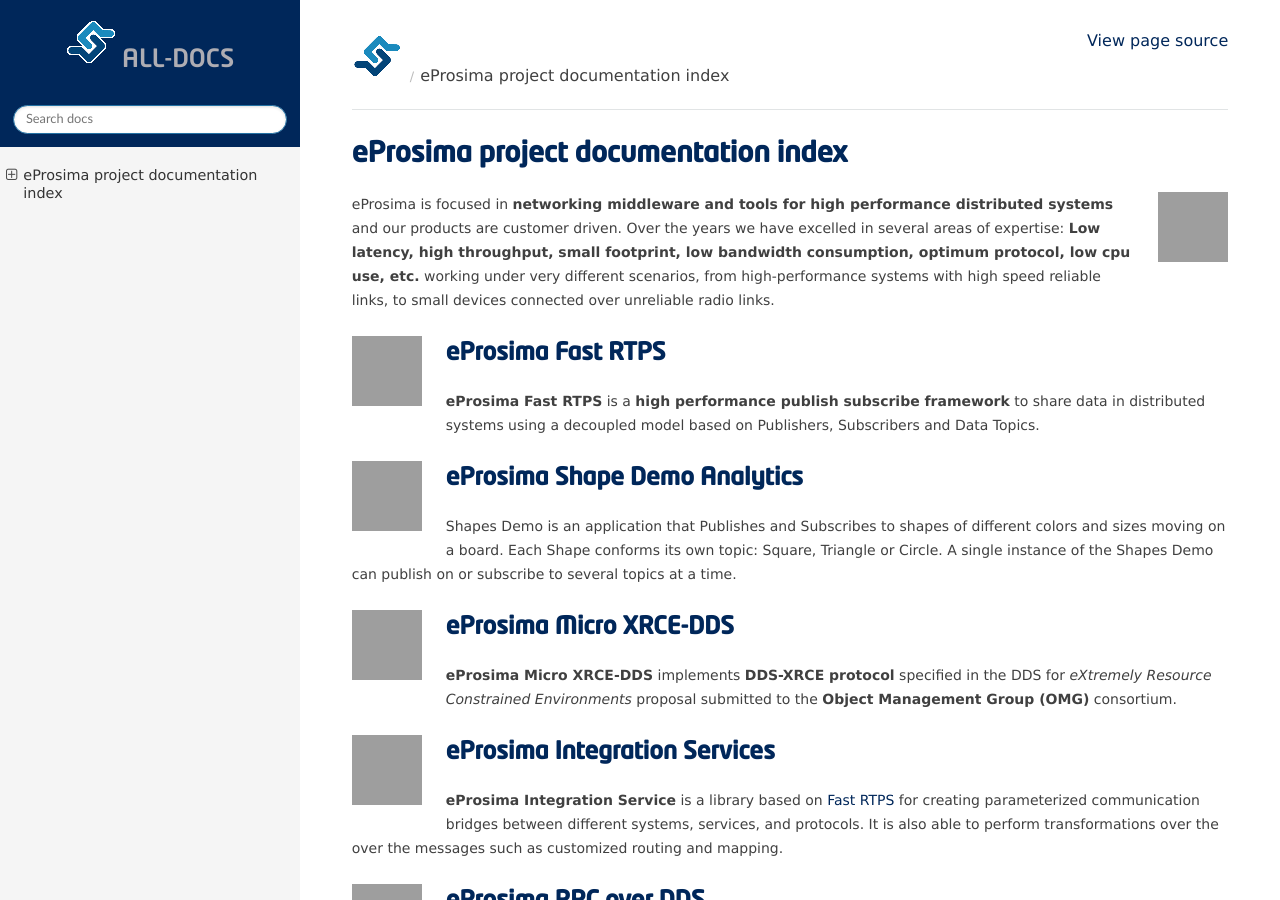
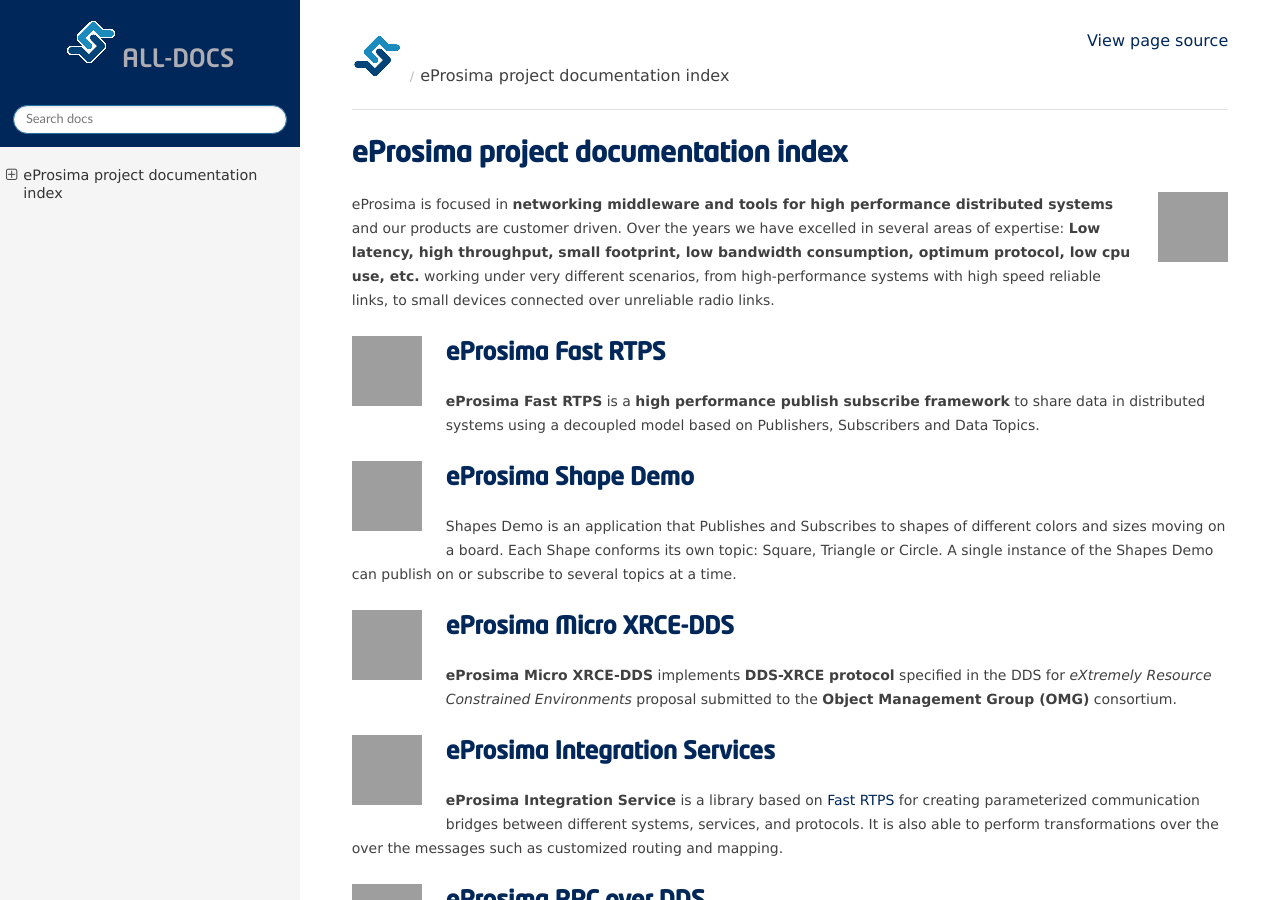
Before and after one commit to eProsima/all-docs, a Sphinx documentation site: the page built from source/index.rst, in a window 1280 px wide and 900 px high, cut to the strip 0-900 px from the top of the window. Built offline with Sphinx 7.4.7 and the Read the Docs theme 2.0.0, drawn with Linux system fonts in a browser that asks for light colours; grey boxes are pictures that could not be loaded.

Commit message:
Removed analytics from Shapes Demos caption (#10)
* Removed analytics from Shapes Demos caption

* Removed analytics from Shapes Demos caption

```diff
--- a/source/index.rst
+++ b/source/index.rst
@@ -38,10 +38,10 @@
 	:height: 70
 	:width: 70
 	:align: left
-	:target: `eProsima Shape Demo Analytics`_
+	:target: `eProsima Shape Demo`_
 
 ---------------------------------
-`eProsima Shape Demo Analytics`_
+`eProsima Shape Demo`_
 ---------------------------------
 
 Shapes Demo is an application that Publishes and Subscribes to shapes of
@@ -128,7 +128,7 @@
 
 
 .. _eProsima Fast RTPS: http://eprosima-fast-rtps.readthedocs.io
-.. _eProsima Shape Demo Analytics: https://eprosima-shapes-demo.readthedocs.io/en/latest/
+.. _eProsima Shape Demo: https://eprosima-shapes-demo.readthedocs.io/en/latest/
 .. _eProsima Micro XRCE-DDS: https://micro-xrce-dds.readthedocs.io/en/latest/introduction.html
 .. _eProsima Integration Services: https://integration-services.readthedocs.io/en/latest/
 .. _Fast RTPS: http://eprosima-fast-rtps.readthedocs.io
```
